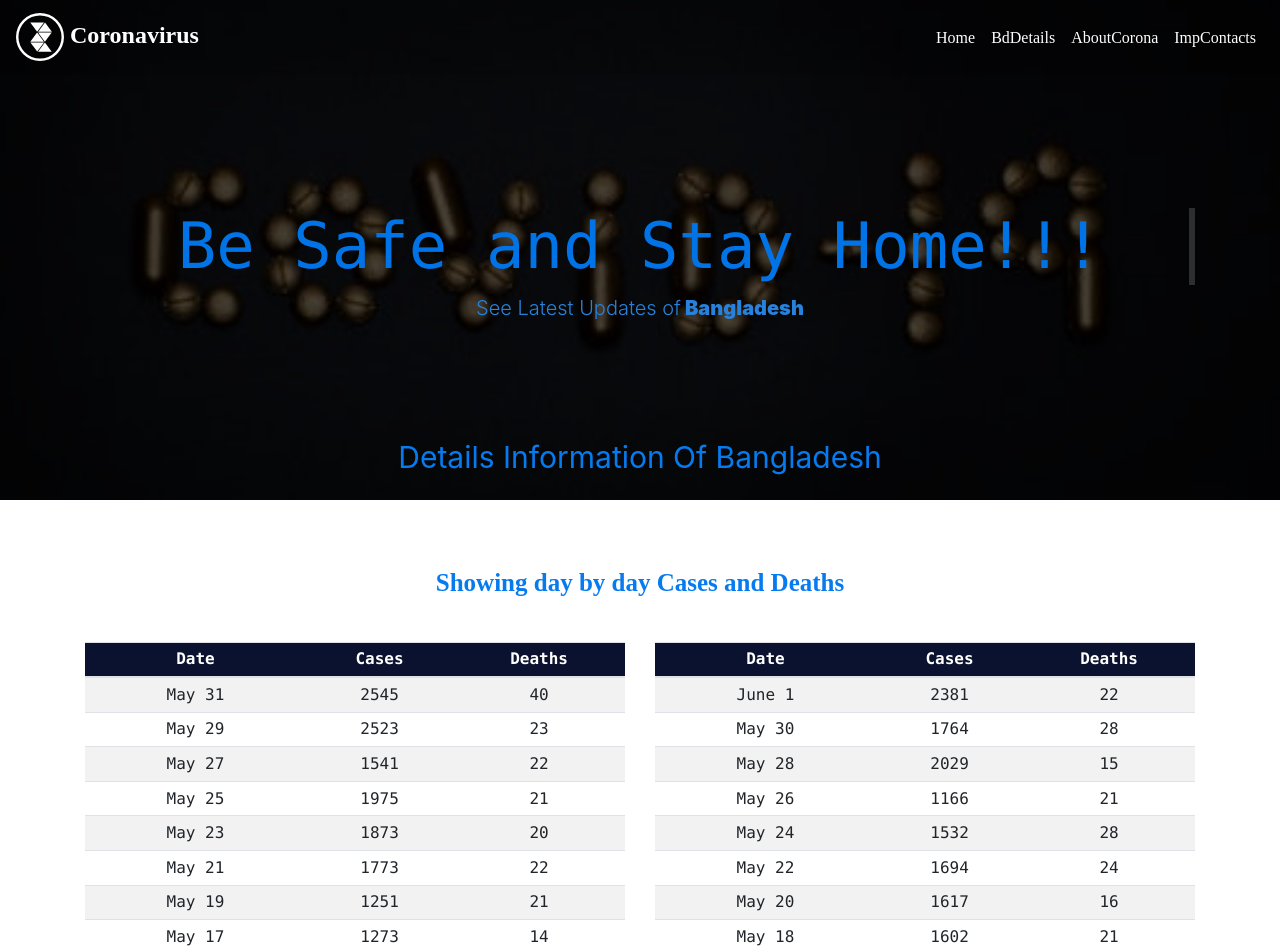
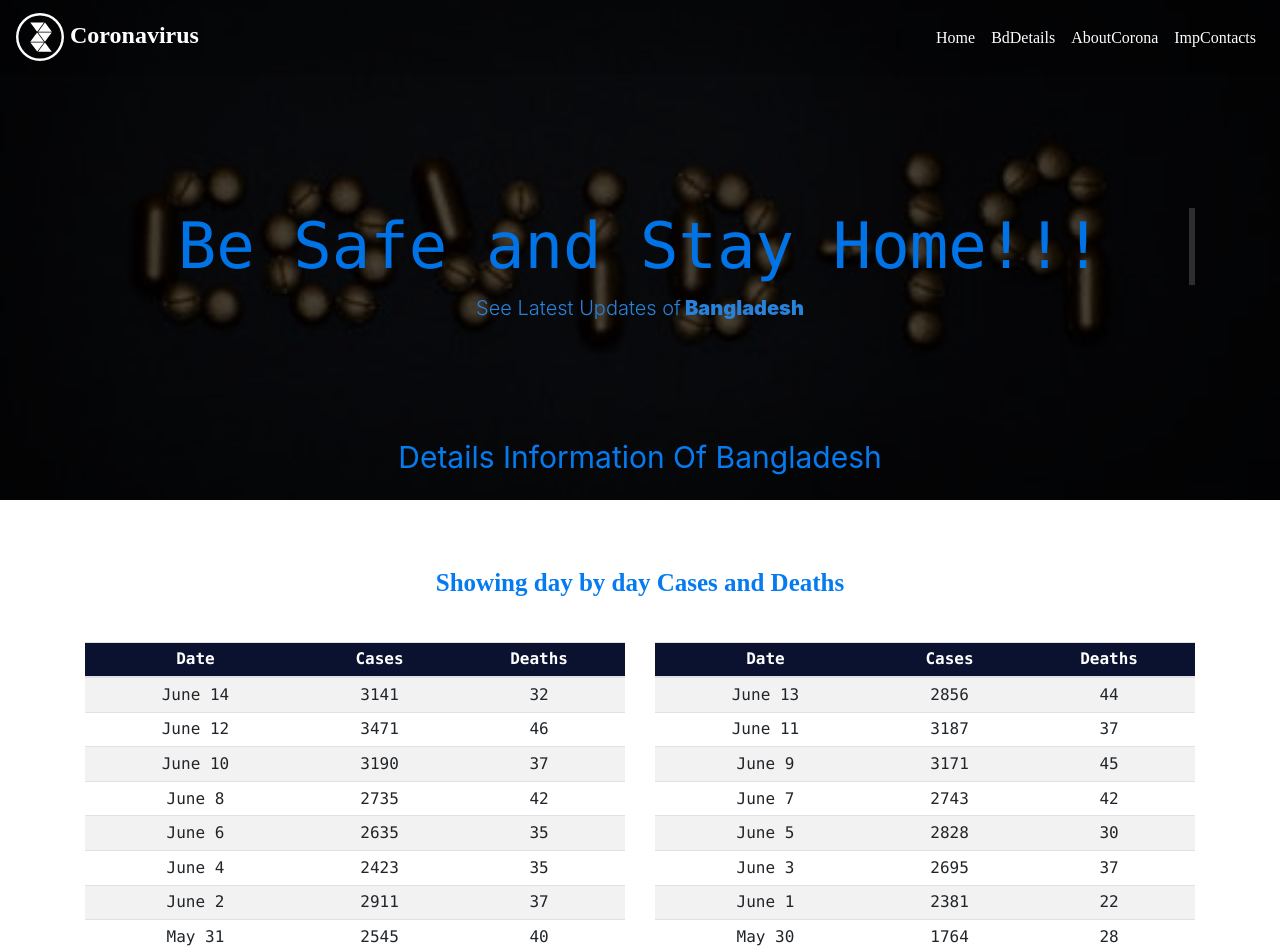
Before and after one commit to smdurjoy/covid, a React (Create React App) app: page /BdAllInfo in a window 1280 px wide. Shown: the top 952 px of the page. Built offline with nearby package versions, Linux system fonts and the light colour scheme; a web font is replaced by a local one.

Commit message:
update bd details

```diff
--- a/src/components/BdAllInfo/BdAllInfo.js
+++ b/src/components/BdAllInfo/BdAllInfo.js
@@ -21,6 +21,71 @@ export default class BdAllInfo extends Component {
                                 </thead>
 
                                 <tbody>
+                                    <tr>
+                                        <td>June 14</td>
+                                        <td>3141</td>
+                                        <td>32</td>
+                                    </tr>
+                                    <tr>
+                                        <td>June 13</td>
+                                        <td>2856</td>
+                                        <td>44</td>
+                                    </tr>
+                                    <tr>
+                                        <td>June 12</td>
+                                        <td>3471</td>
+                                        <td>46</td>
+                                    </tr>
+                                    <tr>
+                                        <td>June 11</td>
+                                        <td>3187</td>
+                                        <td>37</td>
+                                    </tr>
+                                    <tr>
+                                        <td>June 10</td>
+                                        <td>3190</td>
+                                        <td>37</td>
+                                    </tr>
+                                    <tr>
+                                        <td>June 9</td>
+                                        <td>3171</td>
+                                        <td>45</td>
+                                    </tr>
+                                    <tr>
+                                        <td>June 8</td>
+                                        <td>2735</td>
+                                        <td>42</td>
+                                    </tr>
+                                    <tr>
+                                        <td>June 7</td>
+                                        <td>2743</td>
+                                        <td>42</td>
+                                    </tr>
+                                    <tr>
+                                        <td>June 6</td>
+                                        <td>2635</td>
+                                        <td>35</td>
+                                    </tr>
+                                    <tr>
+                                        <td>June 5</td>
+                                        <td>2828</td>
+                                        <td>30</td>
+                                    </tr>
+                                    <tr>
+                                        <td>June 4</td>
+                                        <td>2423</td>
+                                        <td>35</td>
+                                    </tr>
+                                    <tr>
+                                        <td>June 3</td>
+                                        <td>2695</td>
+                                        <td>37</td>
+                                    </tr>
+                                    <tr>
+                                        <td>June 2</td>
+                                        <td>2911</td>
+                                        <td>37</td>
+                                    </tr>
                                     <tr>
                                         <td>June 1</td>
                                         <td>2381</td>
@@ -436,6 +501,41 @@ export default class BdAllInfo extends Component {
 
                             <tbody>
                                 <tr>
+                                    <td>June 14</td>
+                                    <td>3141</td>
+                                    <td>32</td>
+                                </tr>
+                                <tr>
+                                    <td>June 12</td>
+                                    <td>3471</td>
+                                    <td>46</td>
+                                </tr>
+                                <tr>
+                                    <td>June 10</td>
+                                    <td>3190</td>
+                                    <td>37</td>
+                                </tr>
+                                <tr>
+                                    <td>June 8</td>
+                                    <td>2735</td>
+                                    <td>42</td>
+                                </tr>
+                                <tr>
+                                    <td>June 6</td>
+                                    <td>2635</td>
+                                    <td>35</td>
+                                </tr>
+                                <tr>
+                                    <td>June 4</td>
+                                    <td>2423</td>
+                                    <td>35</td>
+                                </tr>
+                                <tr>
+                                    <td>June 2</td>
+                                    <td>2911</td>
+                                    <td>37</td>
+                                </tr>
+                                <tr>
                                     <td>May 31</td>
                                     <td>2545</td>
                                     <td>40</td>
@@ -647,6 +747,36 @@ export default class BdAllInfo extends Component {
 
                                 <tbody>
                                     <tr>
+                                        <td>June 13</td>
+                                        <td>2856</td>
+                                        <td>44</td>
+                                    </tr>
+                                    <tr>
+                                        <td>June 11</td>
+                                        <td>3187</td>
+                                        <td>37</td>
+                                    </tr>
+                                    <tr>
+                                        <td>June 9</td>
+                                        <td>3171</td>
+                                        <td>45</td>
+                                    </tr>
+                                    <tr>
+                                        <td>June 7</td>
+                                        <td>2743</td>
+                                        <td>42</td>
+                                    </tr>
+                                    <tr>
+                                        <td>June 5</td>
+                                        <td>2828</td>
+                                        <td>30</td>
+                                    </tr>
+                                    <tr>
+                                        <td>June 3</td>
+                                        <td>2695</td>
+                                        <td>37</td>
+                                    </tr>
+                                    <tr>
                                         <td>June 1</td>
                                         <td>2381</td>
                                         <td>22</td>
```
